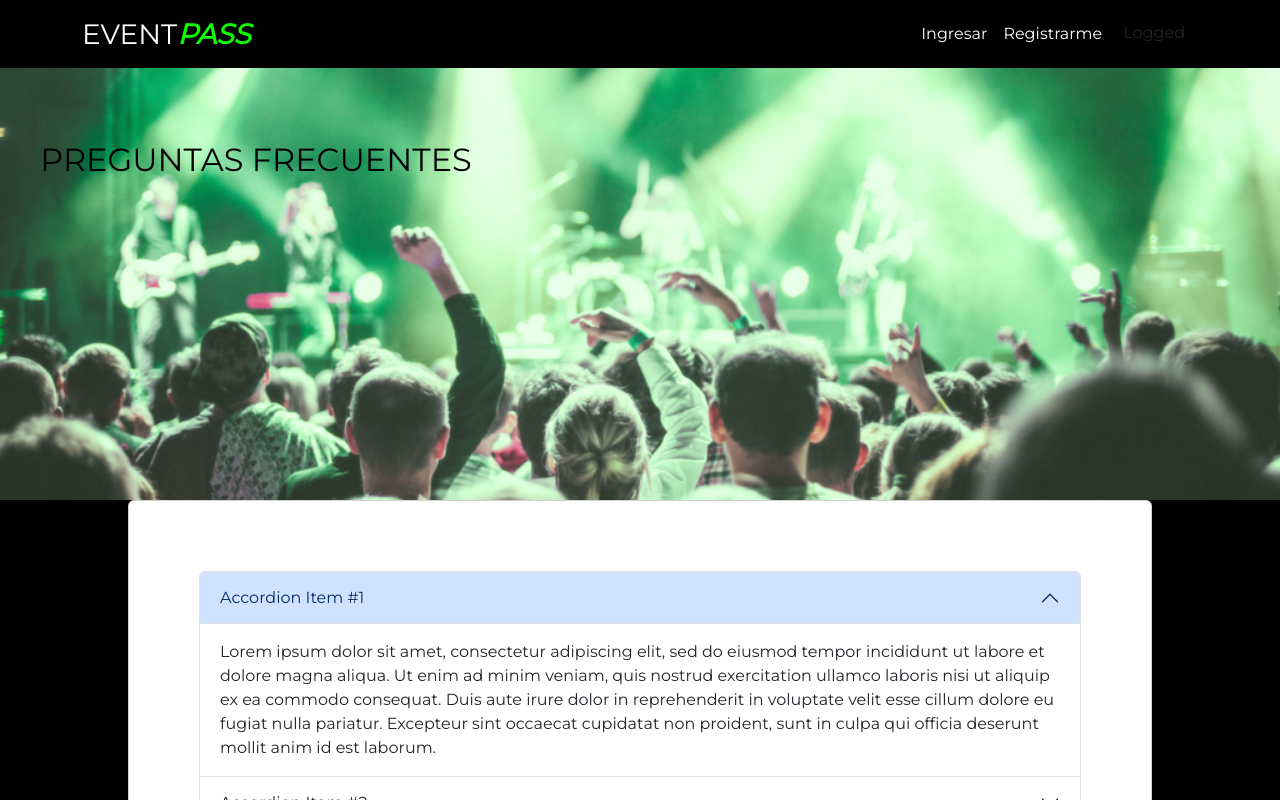
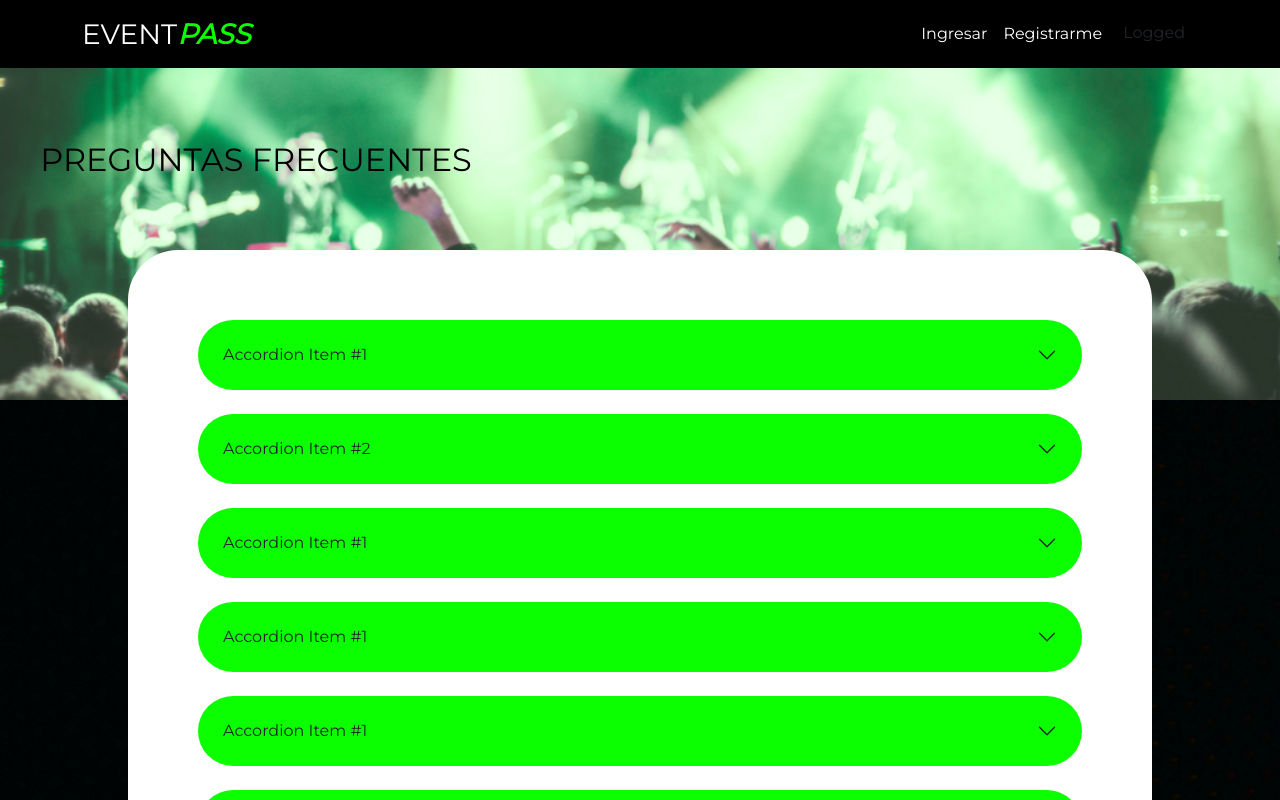
Before and after one commit to emmadamico/23644-grupo2-eventpass, a React (Create React App) app: page /faq in a window 1280 px wide. Shown: the top 800 px of the page. Built offline with nearby package versions, Linux system fonts and the light colour scheme.

Commit message:
Optimización de estilos CSS para acordeón bootstrap, se agrega bg

```diff
--- a/src/pages/FAQ.jsx
+++ b/src/pages/FAQ.jsx
@@ -15,10 +15,10 @@ export function FAQ() {
           <h1 className="title">PREGUNTAS FRECUENTES</h1>
       </banner>
 
-      <section className="card rounded mx-auto">
-      <div className="faqs">
-          <Accordion defaultActiveKey="0">
-          <Accordion.Item eventKey="0">
+      <section className="faqs">
+      <div className="card-faq mx-auto">
+      <Accordion>
+      <Accordion.Item className='mb-4 border-0' eventKey="0">
         <Accordion.Header>Accordion Item #1</Accordion.Header>
         <Accordion.Body>
           Lorem ipsum dolor sit amet, consectetur adipiscing elit, sed do
@@ -30,7 +30,7 @@ export function FAQ() {
           culpa qui officia deserunt mollit anim id est laborum.
         </Accordion.Body>
       </Accordion.Item>
-          <Accordion.Item eventKey="1">
+      <Accordion.Item className='mb-4 border-0' eventKey="1">
         <Accordion.Header>Accordion Item #2</Accordion.Header>
         <Accordion.Body>
           Lorem ipsum dolor sit amet, consectetur adipiscing elit, sed do
@@ -42,8 +42,8 @@ export function FAQ() {
           culpa qui officia deserunt mollit anim id est laborum.
         </Accordion.Body>
       </Accordion.Item>
-          <Accordion.Item eventKey="2">
-            <Accordion.Header>Accordion Item #2</Accordion.Header>
+      <Accordion.Item className='mb-4 border-0' eventKey="2">
+        <Accordion.Header>Accordion Item #1</Accordion.Header>
         <Accordion.Body>
           Lorem ipsum dolor sit amet, consectetur adipiscing elit, sed do
           eiusmod tempor incididunt ut labore et dolore magna aliqua. Ut enim ad
@@ -54,8 +54,8 @@ export function FAQ() {
           culpa qui officia deserunt mollit anim id est laborum.
         </Accordion.Body>
       </Accordion.Item>
-          <Accordion.Item eventKey="3">
-            <Accordion.Header>Accordion Item #2</Accordion.Header>
+      <Accordion.Item className='mb-4 border-0' eventKey="3">
+        <Accordion.Header>Accordion Item #1</Accordion.Header>
         <Accordion.Body>
           Lorem ipsum dolor sit amet, consectetur adipiscing elit, sed do
           eiusmod tempor incididunt ut labore et dolore magna aliqua. Ut enim ad
@@ -66,19 +66,8 @@ export function FAQ() {
           culpa qui officia deserunt mollit anim id est laborum.
         </Accordion.Body>
       </Accordion.Item>
-          <Accordion.Item eventKey="4">
-            <Accordion.Header>Accordion Item #2</Accordion.Header>
-            <Accordion.Body>
-              Lorem ipsum dolor sit amet, consectetur adipiscing elit, sed do
-              eiusmod tempor incididunt ut labore et dolore magna aliqua. Ut enim ad
-              minim veniam, quis nostrud exercitation ullamco laboris nisi ut
-              aliquip ex ea commodo consequat. Duis aute irure dolor in
-              reprehenderit in voluptate velit esse cillum dolore eu fugiat nulla
-              pariatur. Excepteur sint occaecat cupidatat non proident, sunt in
-              culpa qui officia deserunt mollit anim id est laborum.
-            </Accordion.Body>
-            <Accordion.Item eventKey="5">
-            <Accordion.Header>Accordion Item #2</Accordion.Header>
+      <Accordion.Item className='mb-4 border-0' eventKey="4">
+        <Accordion.Header>Accordion Item #1</Accordion.Header>
         <Accordion.Body>
           Lorem ipsum dolor sit amet, consectetur adipiscing elit, sed do
           eiusmod tempor incididunt ut labore et dolore magna aliqua. Ut enim ad
@@ -89,6 +78,17 @@ export function FAQ() {
           culpa qui officia deserunt mollit anim id est laborum.
         </Accordion.Body>
       </Accordion.Item>
+      <Accordion.Item className='mb-4 border-0' eventKey="5">
+        <Accordion.Header>Accordion Item #1</Accordion.Header>
+        <Accordion.Body>
+          Lorem ipsum dolor sit amet, consectetur adipiscing elit, sed do
+          eiusmod tempor incididunt ut labore et dolore magna aliqua. Ut enim ad
+          minim veniam, quis nostrud exercitation ullamco laboris nisi ut
+          aliquip ex ea commodo consequat. Duis aute irure dolor in
+          reprehenderit in voluptate velit esse cillum dolore eu fugiat nulla
+          pariatur. Excepteur sint occaecat cupidatat non proident, sunt in
+          culpa qui officia deserunt mollit anim id est laborum.
+        </Accordion.Body>
       </Accordion.Item>
     </Accordion>
       </div>
--- a/src/styles/faqs.css
+++ b/src/styles/faqs.css
@@ -1,14 +1,9 @@
-.faqs{
-    margin: 70px;
-}
-
+/*Se estiliza banner de faq*/
 .banner img {
     width: 100%;
-    height: 500px;
+    height: 400px;
     object-fit: cover;
 }
-
-
 .banner .title {
     position: absolute;
     top: 20%;
@@ -17,8 +12,28 @@
     color: black;
     font-size: 2em;
 }
-
-.card{
+/*Se estiliza section*/
+.faqs{
+    background-image: url(../../public/background.png);
+    background-repeat: no-repeat;
+    background-size:cover;
+}
+.card-faq{
     width: 80%;
-    height: 800px;
+    height: auto;
+    border-radius: 50px;
+    background-color: #ffffff;
+    position: relative;
+    top: -150px;
+    padding: 70px;
 }
+/*Se sobreescriben estilos de bootstrap*/
+.card-faq .accordion-button.collapsed,
+.card-faq .accordion-button:not(.collapsed){
+    background-color: #0CFF00;
+    padding: 25px;
+    border-radius: 50px!important;
+}
+  .card-faq .accordion-button:focus {
+    box-shadow: 0 0 0 0.25rem rgba(12, 255, 0, 0.5);
+  }
```
Lines whose indentation alone changed are shown as unchanged.
